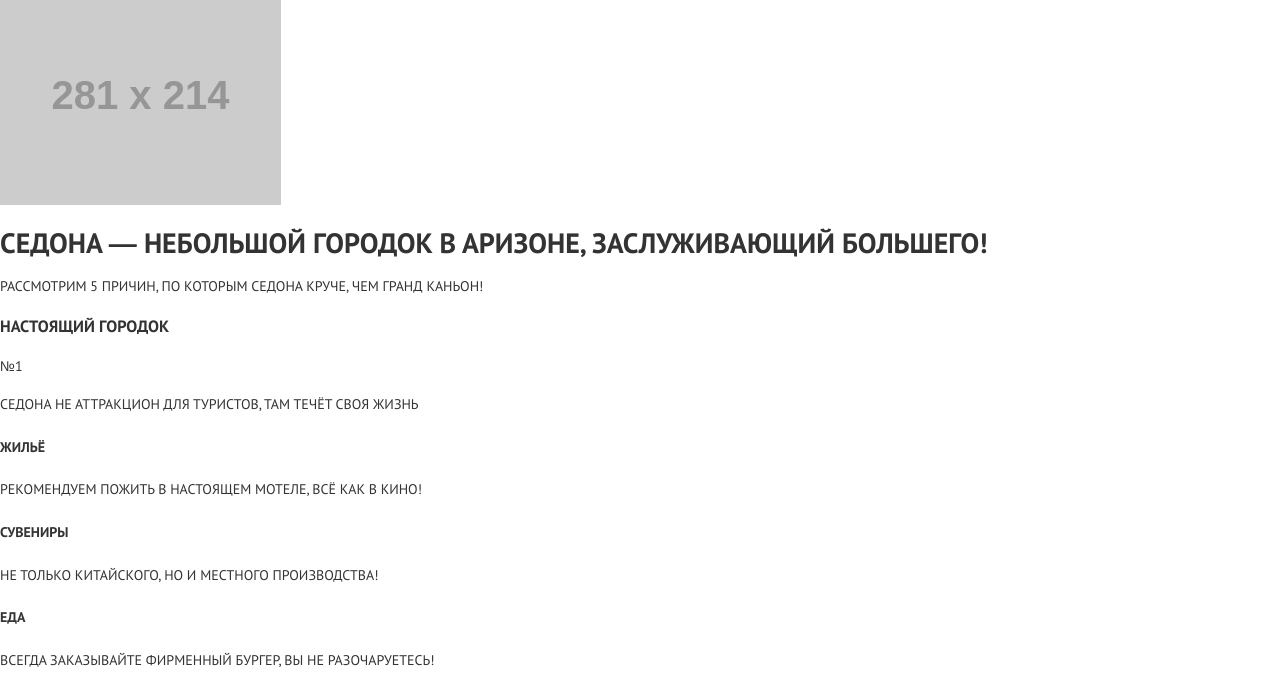
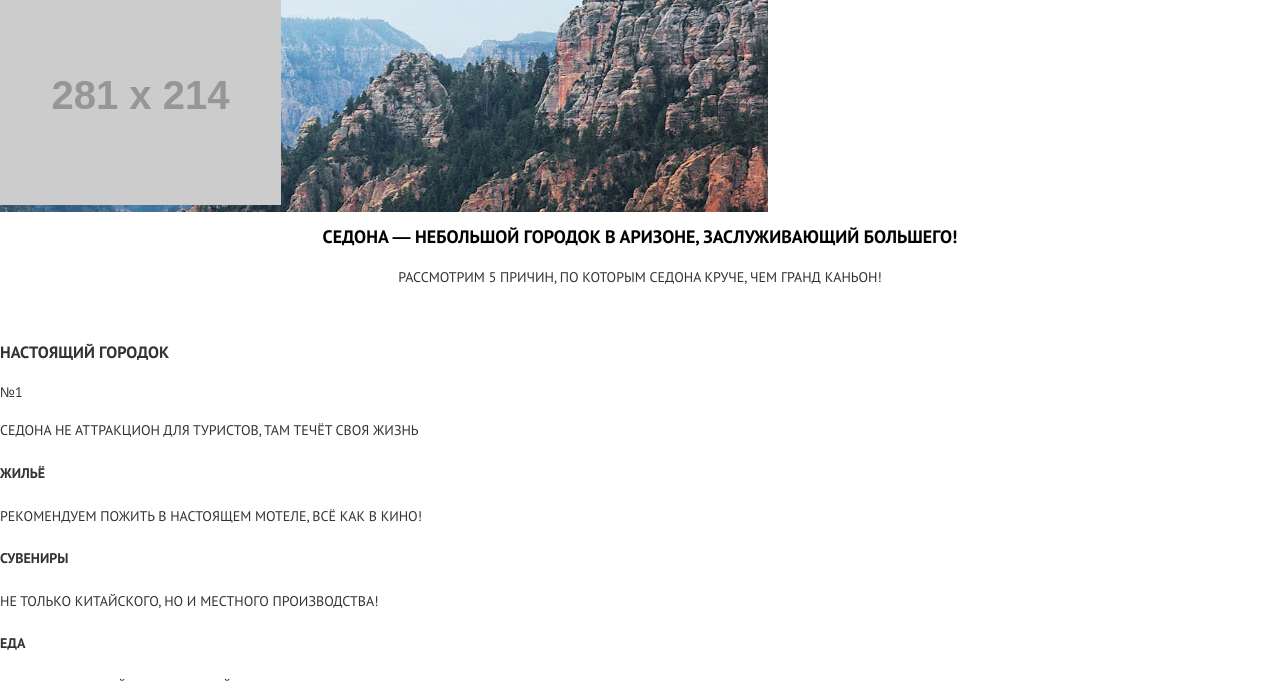
Before and after one commit to ssssank/50017-sedona-16, a website: page source/index.html in a window 1280 px wide. Shown: the part 419-1100 px from the top of the page. Drawn offline with nearby package versions, Linux system fonts and the light colour scheme; files that its build step writes are made by us from their sources; placeholder pictures from the web are drawn by us.

Commit message:
Add styles for page-caption block

```diff
--- a/source/index.html
+++ b/source/index.html
@@ -30,18 +30,20 @@
     </header>
 
     <main class="page-main">
-      <div class="page-main__header">
+      <div class="page-main__header page-caption">
+        <div class="page-caption__wrapper">
           <img
-          class="page-main__image"
+            class="page-caption__image"
             src="http://placehold.it/281x214"
             alt="Welcome to the Sedona"
             width="281"
             height="214"
           />
-        <h1 class="page-main__title">
+        </div>
+        <h1 class="page-caption__title">
           Седона — небольшой городок в Аризоне, заслуживающий большего!
         </h1>
-        <p class="page-main__subtitle">
+        <p class="page-caption__subtitle">
           Рассмотрим 5 причин, по которым Седона круче, чем гранд каньон!
         </p>
       </div>
--- /dev/null
+++ b/source/sass/blocks/page-caption.scss
@@ -0,0 +1,24 @@
+.page-caption__wrapper {
+  background-image: url(../../img/bg-back-mobile@1x.jpg);
+  background-repeat: no-repeat;
+  background-position: 0 50%;
+}
+
+.page-caption__title {
+  padding-left: 33px;
+  padding-right: 33px;
+
+  font-size: 18px;
+  line-height: 26px;
+  color: $black;
+  text-align: center;
+}
+
+.page-caption__subtitle {
+  padding-left: 33px;
+  padding-right: 33px;
+
+  line-height: 26px;
+  color: $font-darkgrey;
+  text-align: center;
+}
--- /dev/null
+++ b/source/sass/blocks/page-main__header.scss
@@ -0,0 +1,3 @@
+.page-main__header {
+  margin-bottom: 50px;
+}
--- a/source/sass/style.scss
+++ b/source/sass/style.scss
@@ -3,3 +3,6 @@
 @import "scaffolding.scss";
 @import "blocks/page-header.scss";
 @import "blocks/main-nav.scss";
+@import "blocks/page-main.scss";
+@import "blocks/page-main__header.scss";
+@import "blocks/page-caption.scss";
```
Also changed, not shown: source/sass/blocks/page-main.scss (added). Lines whose indentation alone changed are shown as unchanged.
